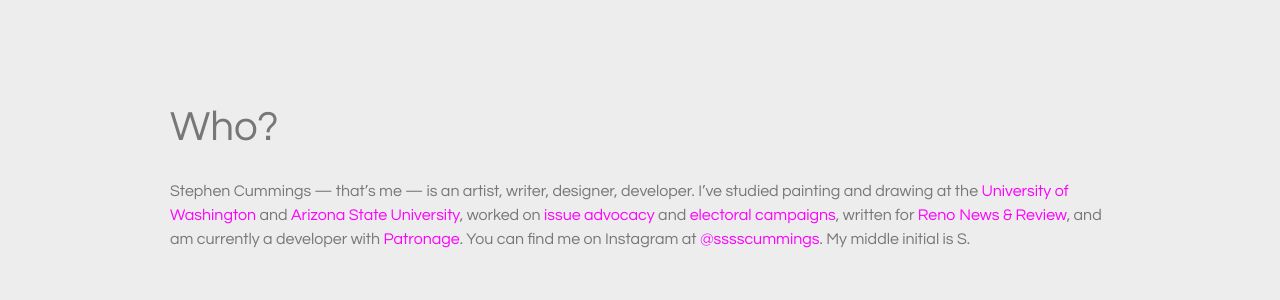
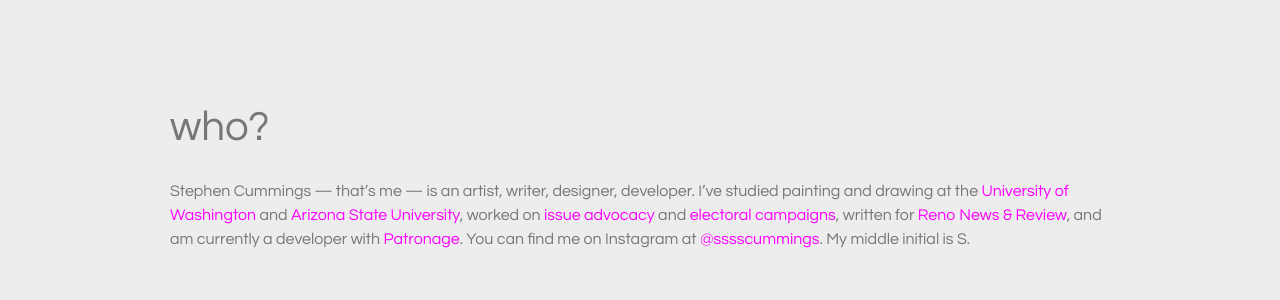
Before and after one commit to sscummings/sscummings.github.io, a Jekyll site: the page built from pages/who.md, in a window 1280 px wide. Shown: the part 256-556 px from the top of the page. Built offline with Jekyll 4.4.1, drawn with Linux system fonts in a browser that asks for light colours; nearby versions of some CDN libraries.

```diff
--- a/pages/who.md
+++ b/pages/who.md
@@ -1,6 +1,6 @@
 ---
 layout: page
-title: Who?
+title: who?
 permalink: /who/
 ---
 
```
